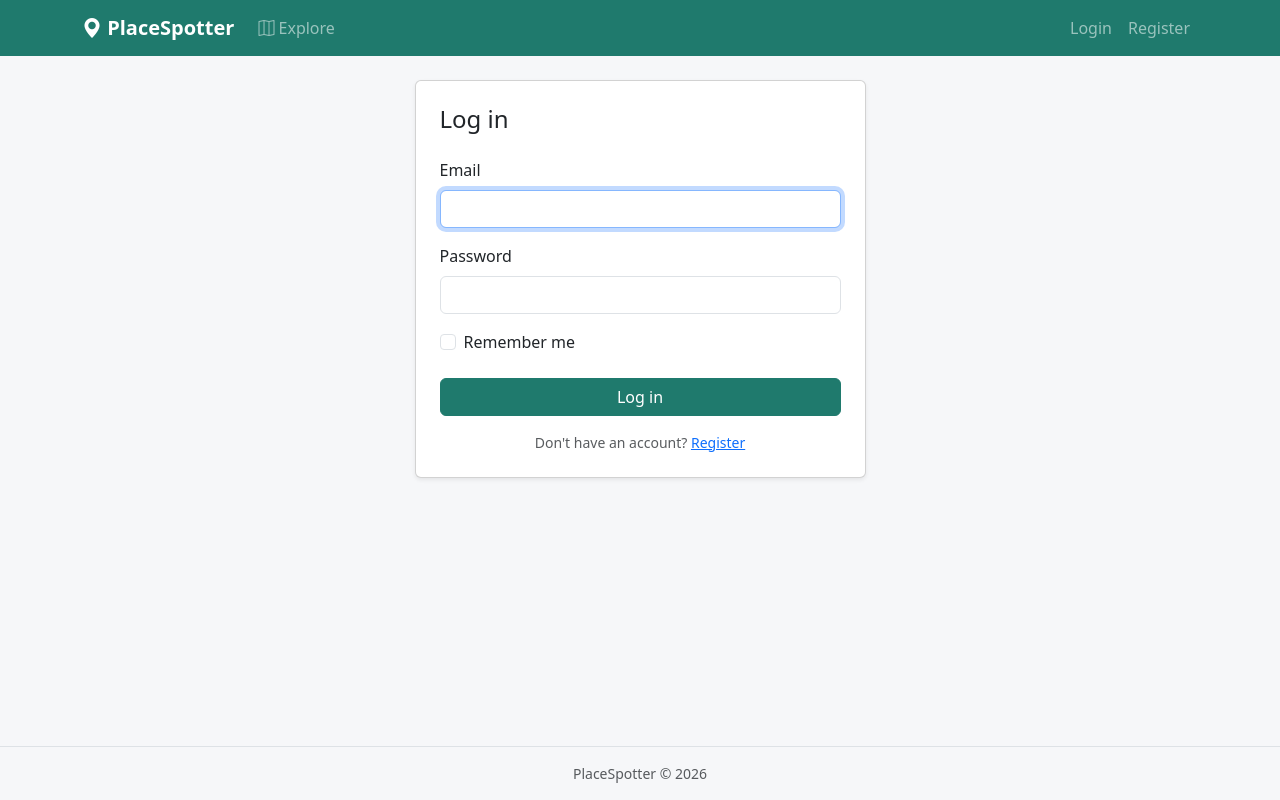
After one commit to LinNyiAungWlv/PlaceSpotter, a Laravel app: template resources/views/auth/login.blade.php in a window 1280 px wide. The commit adds this page. Run offline with Laravel 12, Linux system fonts and the light colour scheme; the template is opened without the code that fills it, so the values that code supplies are empty.

Commit message:
Add login and logout

```diff
--- /dev/null
+++ b/resources/views/auth/login.blade.php
@@ -0,0 +1,50 @@
+@extends('layouts.app')
+
+@section('title', 'Login')
+
+@section('content')
+<div class="row justify-content-center">
+    <div class="col-md-6 col-lg-5">
+        <div class="card shadow-sm">
+            <div class="card-body p-4">
+                <h1 class="h4 mb-4">Log in</h1>
+
+                <form method="POST" action="{{ route('login') }}" novalidate>
+                    @csrf
+
+                    <div class="mb-3">
+                        <label for="email" class="form-label">Email</label>
+                        <input type="email" id="email" name="email" value="{{ old('email') }}"
+                               class="form-control @error('email') is-invalid @enderror"
+                               autocomplete="email" required autofocus>
+                        @error('email')
+                            <div class="invalid-feedback">{{ $message }}</div>
+                        @enderror
+                    </div>
+
+                    <div class="mb-3">
+                        <label for="password" class="form-label">Password</label>
+                        <input type="password" id="password" name="password"
+                               class="form-control @error('password') is-invalid @enderror"
+                               autocomplete="current-password" required>
+                        @error('password')
+                            <div class="invalid-feedback">{{ $message }}</div>
+                        @enderror
+                    </div>
+
+                    <div class="form-check mb-4">
+                        <input type="checkbox" id="remember" name="remember" class="form-check-input">
+                        <label for="remember" class="form-check-label">Remember me</label>
+                    </div>
+
+                    <button type="submit" class="btn btn-brand w-100">Log in</button>
+                </form>
+
+                <p class="text-center text-muted small mt-3 mb-0">
+                    Don't have an account? <a href="{{ route('register') }}">Register</a>
+                </p>
+            </div>
+        </div>
+    </div>
+</div>
+@endsection
--- a/resources/views/auth/register.blade.php
+++ b/resources/views/auth/register.blade.php
@@ -52,6 +52,10 @@
 
                     <button type="submit" class="btn btn-brand w-100">Register</button>
                 </form>
+
+                <p class="text-center text-muted small mt-3 mb-0">
+                    Already have an account? <a href="{{ route('login') }}">Log in</a>
+                </p>
             </div>
         </div>
     </div>
--- a/resources/views/partials/navbar.blade.php
+++ b/resources/views/partials/navbar.blade.php
@@ -20,12 +20,28 @@
 
             <ul class="navbar-nav ms-auto">
                 @auth
-                    <li class="nav-item">
-                        <span class="navbar-text text-white">
+                    <li class="nav-item dropdown">
+                        <a class="nav-link dropdown-toggle" href="#" role="button" data-bs-toggle="dropdown" aria-expanded="false">
                             <i class="bi bi-person-circle"></i> {{ auth()->user()->name }}
-                        </span>
+                        </a>
+                        <ul class="dropdown-menu dropdown-menu-end">
+                            <li>
+                                {{-- logout is a POST form so it is protected by the CSRF token --}}
+                                <form method="POST" action="{{ route('logout') }}">
+                                    @csrf
+                                    <button type="submit" class="dropdown-item">
+                                        <i class="bi bi-box-arrow-right"></i> Logout
+                                    </button>
+                                </form>
+                            </li>
+                        </ul>
                     </li>
                 @else
+                    <li class="nav-item">
+                        <a class="nav-link {{ request()->routeIs('login') ? 'active' : '' }}" href="{{ route('login') }}">
+                            Login
+                        </a>
+                    </li>
                     <li class="nav-item">
                         <a class="nav-link {{ request()->routeIs('register') ? 'active' : '' }}" href="{{ route('register') }}">
                             Register
--- a/routes/web.php
+++ b/routes/web.php
@@ -1,5 +1,6 @@
 <?php
 
+use App\Http\Controllers\Auth\LoginController;
 use App\Http\Controllers\Auth\RegisterController;
 use Illuminate\Support\Facades\Route;
 
@@ -8,3 +9,8 @@ Route::view('/', 'home')->name('home');
 // registration
 Route::get('/register', [RegisterController::class, 'create'])->name('register');
 Route::post('/register', [RegisterController::class, 'store']);
+
+// login and logout
+Route::get('/login', [LoginController::class, 'create'])->name('login');
+Route::post('/login', [LoginController::class, 'store']);
+Route::post('/logout', [LoginController::class, 'destroy'])->name('logout');
```
Also changed, not shown: app/Http/Controllers/Auth/LoginController.php (added, +48 -0 lines).
